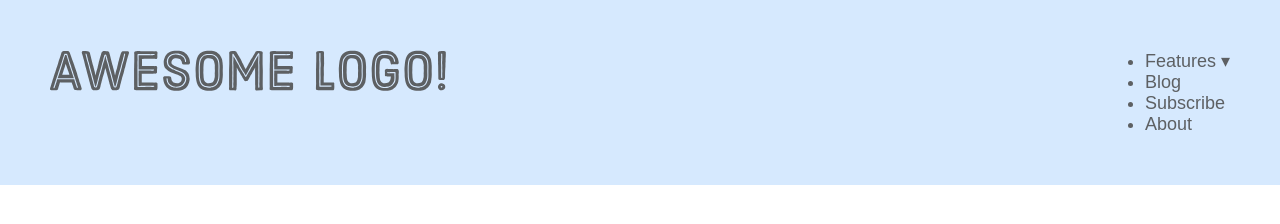
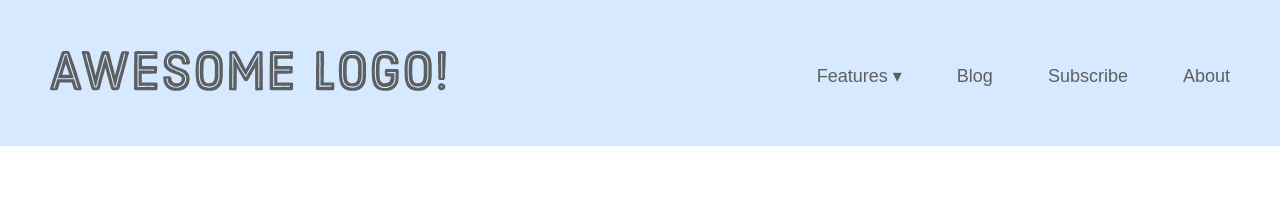
Before and after one commit to T00nix/DCI-Excercises, a plain HTML site: page excersice_6-11-18/menu.html in a window 1280 px wide. Drawn offline with Linux system fonts and the light colour scheme.

Commit message:
finished preparation

```diff
--- a/excersice_6-11-18/menu.css
+++ b/excersice_6-11-18/menu.css
@@ -29,3 +29,16 @@
     padding: 50px;
     background: #D6E9FE;
   }
+
+  .menu {
+      margin-top: 15px;
+  }
+
+  .menu > li {
+      display: inline;
+      margin-right: 50px;
+  }
+
+  .menu > li:last-of-type {
+      margin-right: 0;
+  }
```
